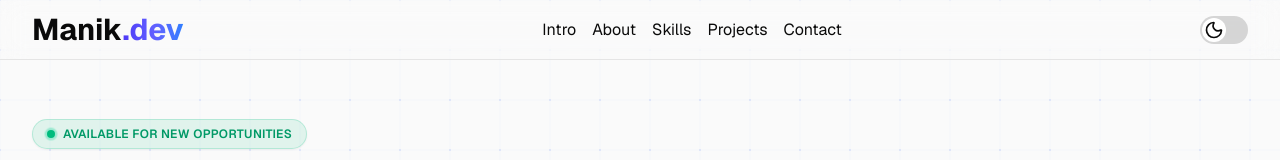
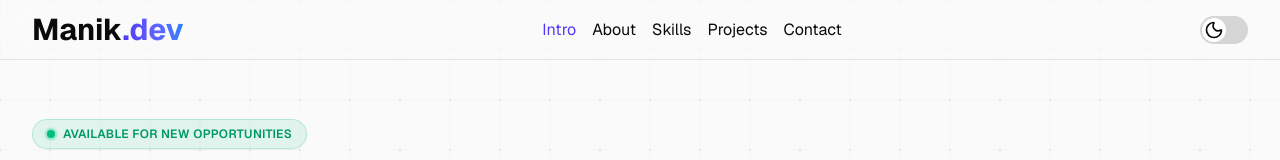
Before and after one commit to manik-babu/portfolio-frontend, a Next.js app: page / in a window 1280 px wide. Shown: the top 160 px of the page. Built offline with nearby package versions, Linux system fonts and the light colour scheme.

Commit message:
fix: navigation active link style

```diff
--- a/src/app/layout.tsx
+++ b/src/app/layout.tsx
@@ -32,7 +32,7 @@ export default function RootLayout({
     <html
       suppressHydrationWarning
       lang="en"
-      className={cn("h-full", "antialiased", geistSans.variable, geistMono.variable, "font-sans", inter.variable)}
+      className={cn("h-full", "antialiased", "scroll-smooth", geistSans.variable, geistMono.variable, "font-sans", inter.variable)}
     >
       <body className="min-h-full flex flex-col">
         <ThemeProvider
--- a/src/components/layouts/NavigationBar.tsx
+++ b/src/components/layouts/NavigationBar.tsx
@@ -1,31 +1,65 @@
-"use client"
+"use client";
 import Link from "next/link";
+import { useEffect, useState } from "react";
 import { ModeToggle } from "../ui/ModeToggle";
 import { MoonIcon, SunIcon } from "lucide-react";
 import { useTheme } from "next-themes";
 
 const navItems = [
-    { name: "Intro", href: "/" },
-    { name: "About", href: "/#about" },
-    { name: "Skills", href: "/#skills" },
-    { name: "Projects", href: "/#projects" },
-    { name: "Contact", href: "/#contact" },
+    { name: "Intro", href: "/#intro", id: "intro" },
+    { name: "About", href: "/#about", id: "about" },
+    { name: "Skills", href: "/#skills", id: "skills" },
+    { name: "Projects", href: "/#projects", id: "projects" },
+    { name: "Contact", href: "/#contact", id: "contact" },
 ];
 
 export const NavigationBar = () => {
     const { resolvedTheme, setTheme } = useTheme();
     const isDark = resolvedTheme === "dark";
+    const [activeId, setActiveId] = useState("intro");
+
+    useEffect(() => {
+        const sections = navItems
+            .map((item) => document.getElementById(item.id))
+            .filter((el): el is HTMLElement => !!el);
+
+        const observer = new IntersectionObserver(
+            (entries) => {
+                entries.forEach((entry) => {
+                    if (entry.isIntersecting) {
+                        setActiveId(entry.target.id);
+                    }
+                });
+            },
+            {
+                // triggers when a section is roughly in the middle of the viewport
+                rootMargin: "-40% 0px -55% 0px",
+                threshold: 0,
+            }
+        );
+
+        sections.forEach((section) => observer.observe(section));
+        return () => observer.disconnect();
+    }, []);
+
     return (
         <header className="fixed top-0 z-50 w-full flex justify-center backdrop-blur-md">
             <nav className="flex w-7xl px-8 h-15 justify-between items-center gap-4 border-b">
                 <div className="flex justify-center items-center">
                     <span className="text-3xl font-bold">Manik</span>
-                    <span className="text-3xl font-bold bg-linear-to-r from-indigo-600 via-indigo-500 to-blue-500 bg-clip-text text-transparent">.dev</span>
+                    <span className="text-3xl font-bold bg-linear-to-r from-indigo-600 via-indigo-500 to-blue-500 bg-clip-text text-transparent">
+                        .dev
+                    </span>
                 </div>
                 <ul className="flex justify-center items-center gap-4">
                     {navItems.map((item) => (
                         <li key={item.name}>
-                            <Link href={item.href}>{item.name}</Link>
+                            <Link
+                                href={item.href}
+                                className={activeId === item.id ? "text-indigo-600" : ""}
+                            >
+                                {item.name}
+                            </Link>
                         </li>
                     ))}
                 </ul>
@@ -37,8 +71,7 @@ export const NavigationBar = () => {
                         iconOn={<SunIcon />}
                     />
                 </div>
-
             </nav>
         </header>
     );
-}
+};
--- a/src/components/sections/About.tsx
+++ b/src/components/sections/About.tsx
@@ -3,7 +3,7 @@ import Image from "next/image";
 
 export const About = () => {
     return (
-        <div className="grid grid-cols-1 md:grid-cols-2 gap-4 py-28 max-w-7xl px-8">
+        <div id="about" className="grid grid-cols-1 md:grid-cols-2 gap-4 py-28 max-w-7xl px-8">
             <section className="flex items-center justify-center">
                 {/* <Image
                     src="/images/profile.png"
--- a/src/components/sections/Hero.tsx
+++ b/src/components/sections/Hero.tsx
@@ -40,7 +40,7 @@ export const Hero = () => {
             strength={4}
             trail={true}
         >
-            <section className="relative min-h-[85vh] w-full flex items-center justify-center overflow-hidden py-12 lg:py-20">
+            <section id="intro" className="relative min-h-[85vh] w-full flex items-center justify-center overflow-hidden py-12 lg:py-20">
                 {/* Background Subtle Gradient & Grid Layer */}
                 <div className="absolute inset-0 -z-10 pointer-events-none">
                     {/* Ambient Glow Orbs */}
--- a/src/components/sections/Projects.tsx
+++ b/src/components/sections/Projects.tsx
@@ -11,10 +11,10 @@ export const ProjectsSection = () => {
             <SectionHeader />
             <div className="flex max-w-7xl flex-col items-center gap-8 px-8">
                 {projects.map((project, index) => (
-                    <>
-                        <ProjectCard key={index} {...project} isLeft={index % 2 === 1} />
+                    <div key={index}>
+                        <ProjectCard  {...project} isLeft={index % 2 === 1} />
                         <Separator />
-                    </>
+                    </div>
 
                 ))}
             </div>
```
